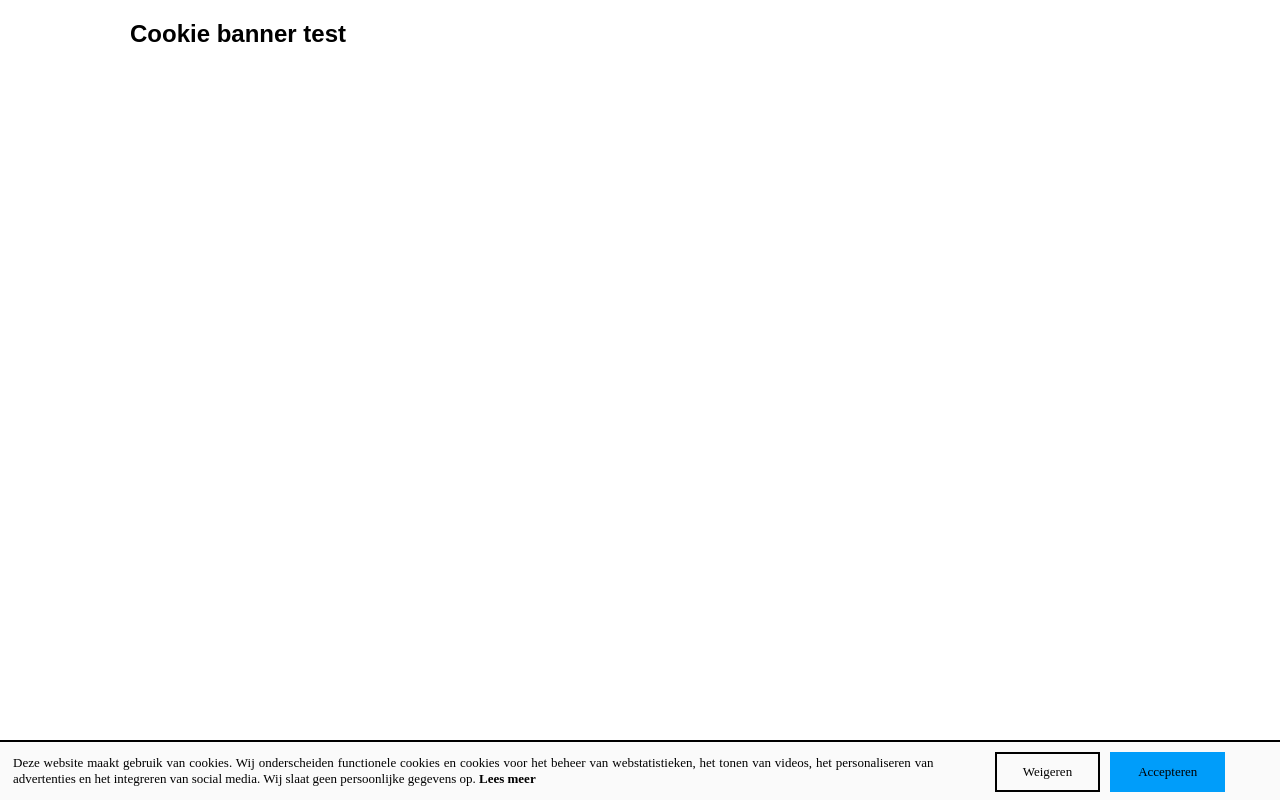
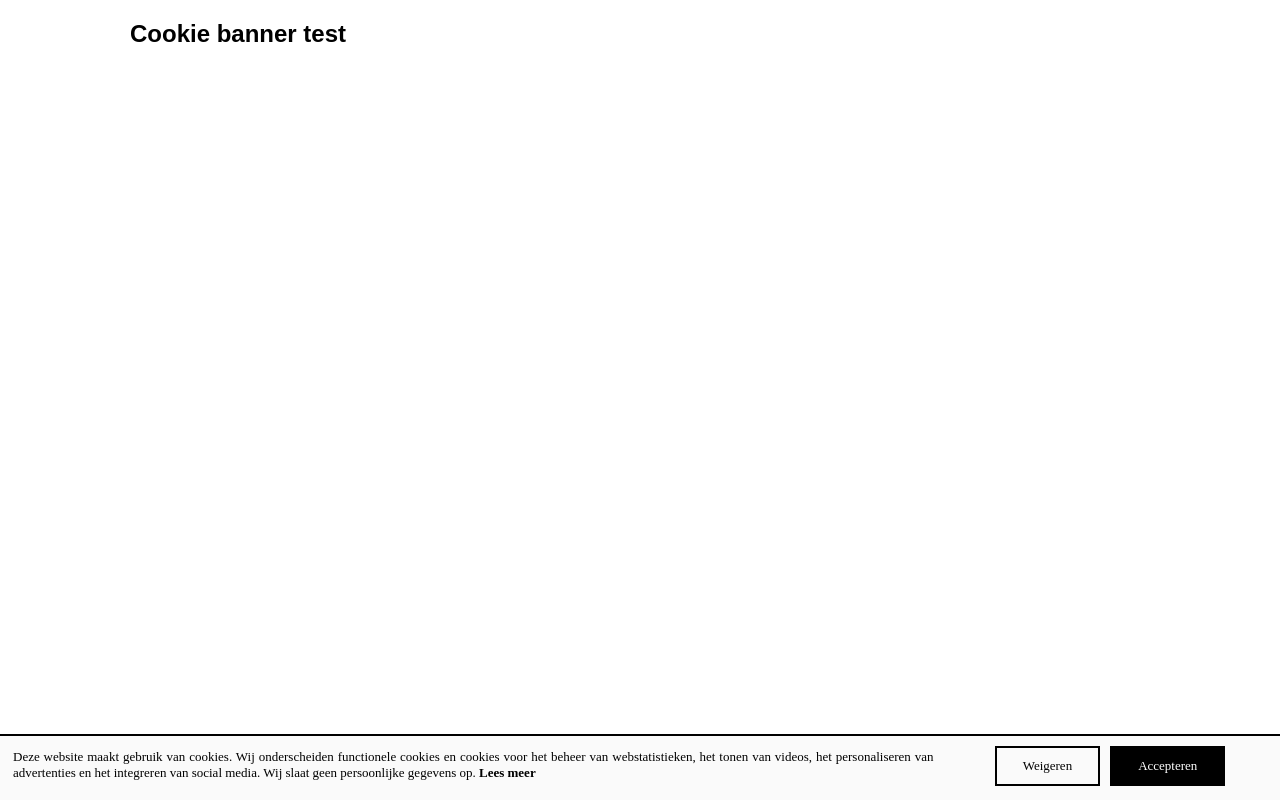
Before and after one commit to Bahbv/gdpr-js, a plain HTML site: page index.html in a window 1280 px wide. Drawn offline with nearby package versions, Linux system fonts and the light colour scheme.

Commit message:
CSS and README

```diff
--- a/src/gdpr.css
+++ b/src/gdpr.css
@@ -9,6 +9,7 @@
     color:black;
     font-family: inherit;
     font-size:small;
+    min-height:64px;
 }
 .gdpr-banner-link {
     text-decoration:none;
@@ -46,12 +47,13 @@
     color: white;
 }
 .gdpr-banner-accept {
-    color:black;
-    background-color:#009dfa;
-    border: 2px solid #009dfa;
+    color:white;
+    background-color:black;
+    border: 2px solid black;
 }
 .gdpr-banner-accept:hover {
-    background-color: #007dc5;
+    background-color: transparent;
+    color:black;
 }
 @media only screen and (min-width:668px){
     .gdpr-banner-right {
```
Also changed, not shown: 1 other file.
